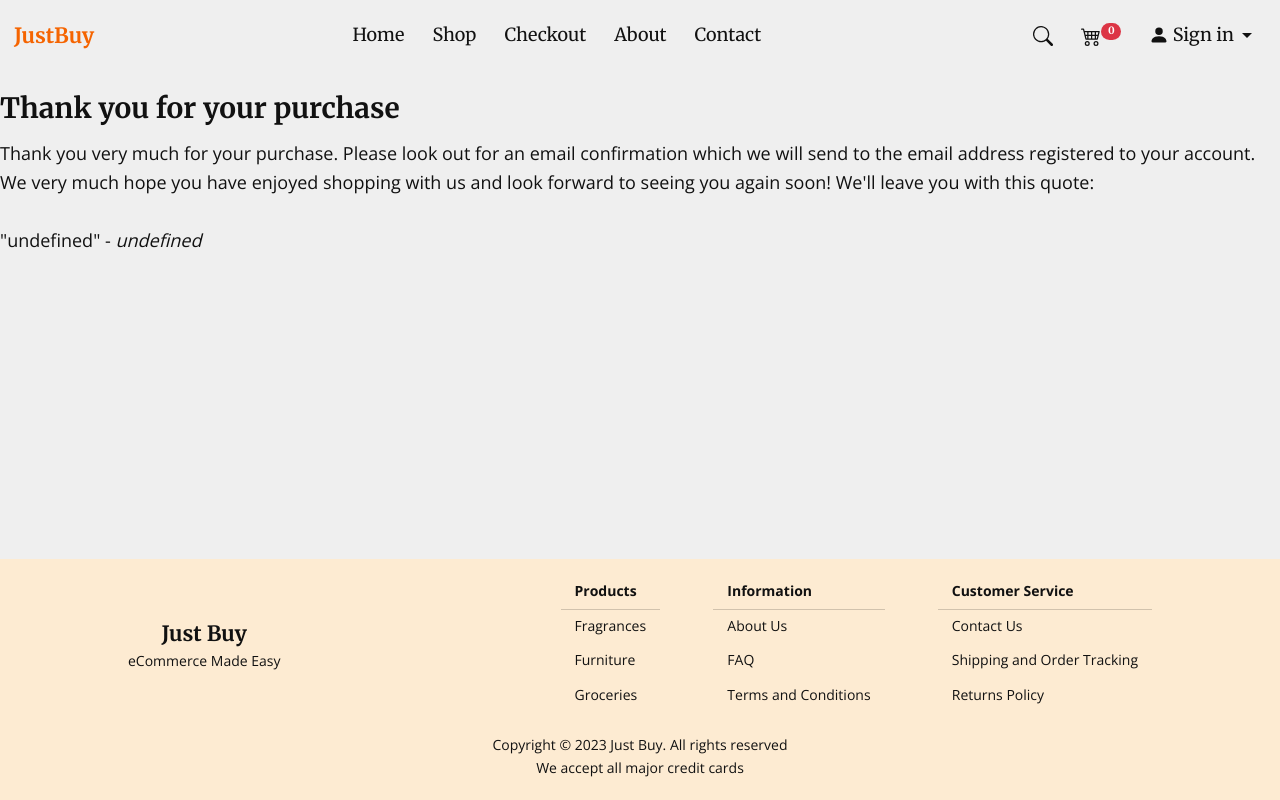
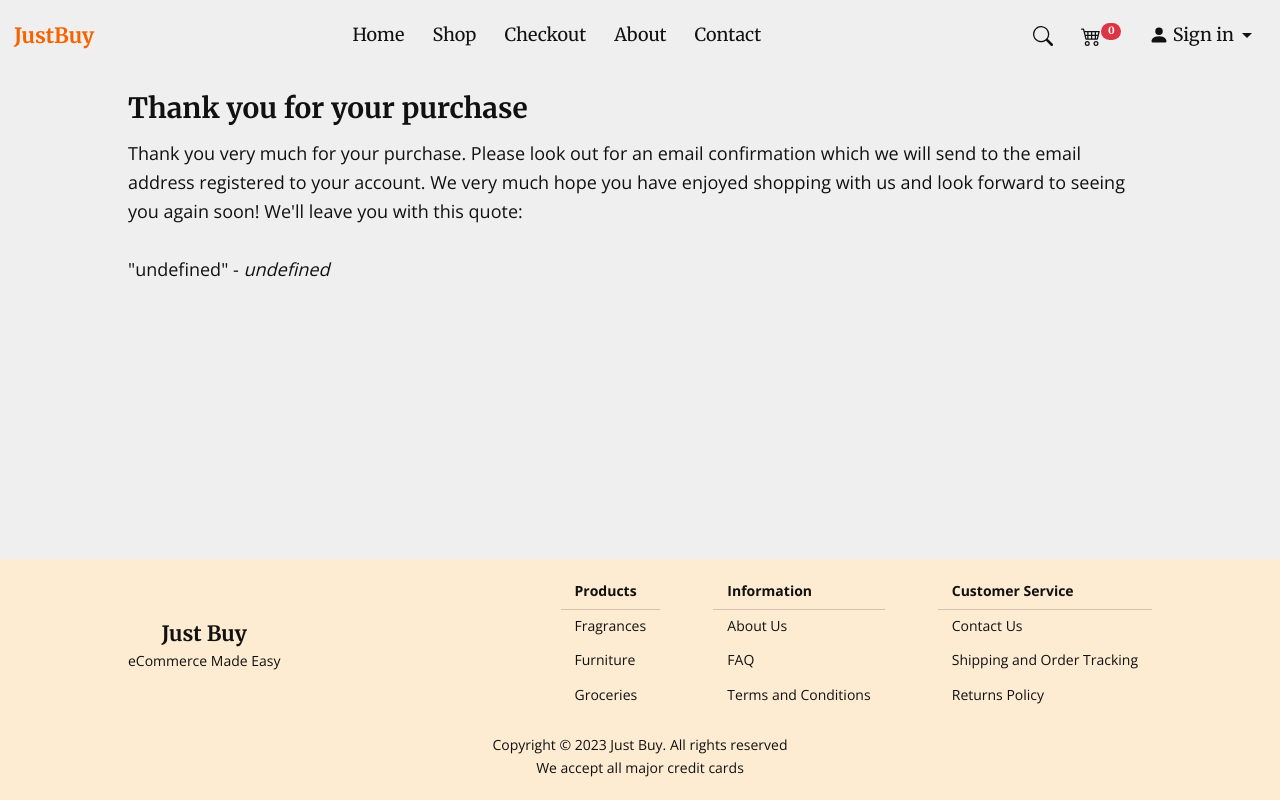
Before and after one commit to Spacepineapple/just_buy, a React (Create React App) app: page /thanks in a window 1280 px wide. Built offline with nearby package versions, Linux system fonts and the light colour scheme; no server answers.

Commit message:
Update checkout and thanks pages to use custom containers

```diff
--- a/src/components/pages/Checkout.js
+++ b/src/components/pages/Checkout.js
@@ -9,7 +9,7 @@ function Checkout() {
     //Get live data from the store
     const products = useSelector(state => state.products);
     return (
-        <div>
+        <div className="custom-container">
             <h2>Checkout</h2>
             <p>See your basket below, make any changes you wish to and then use the Checkout button to checkout!</p>
             {/*For each product in the cart, create a basketcard*/}
--- a/src/components/pages/Thanks.js
+++ b/src/components/pages/Thanks.js
@@ -26,7 +26,7 @@ function ThankYou() {
     //Empty basket in store
     store.dispatch({ type: 'cart/clearCart', payload: "" })
     return(
-    <div>
+    <div className="custom-container">
         <h2>Thank you for your purchase</h2>
         <p>Thank you very much for your purchase. Please look out for an email confirmation which we will send to the email address registered to your account. We very much hope you have enjoyed shopping with us and look forward to seeing you again soon! We'll leave you with this quote: </p>
         <br/>
```
